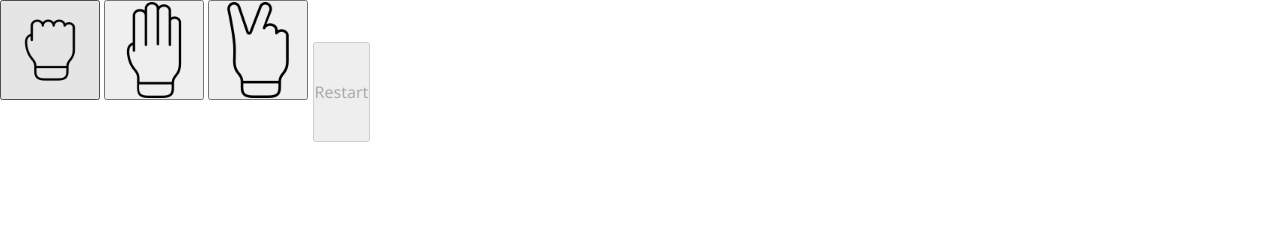
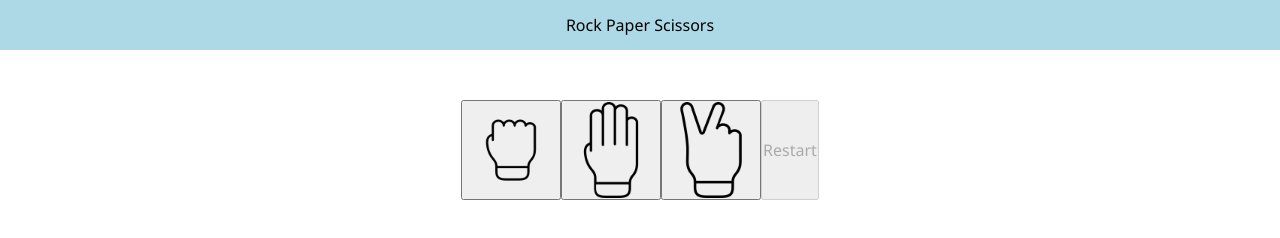
Before and after one commit to lburscheidt/rock-paper-scissors, a plain HTML site: page index.html in a window 1280 px wide. Drawn offline with Linux system fonts and the light colour scheme.

Commit message:
Style header

```diff
--- a/index.html
+++ b/index.html
@@ -7,12 +7,15 @@
 		<title>Rock Paper Scissors</title>
 	</head>
 	<body>
+		<header>Rock Paper Scissors</header>
+		<section>
 			<button id="rockBtn"><img src="rock.png"></button>
 			<button id="paperBtn"><img src="paper.png"></button>
 			<button id="scissorsBtn"><img src="scissors.png"></button>
 			<button id="restartBtn">Restart</button>
 			<div id="move"></div>
 			<div id="results"></div>
+		</section>
 	</body>
 	<script src="script.js"></script>
 </html>
--- a/style.css
+++ b/style.css
@@ -59,13 +59,32 @@ h6 {
 body {
 	height: 100vh;
 	width: 100vw;
+	display: flex;
+	flex-direction: column;
+	align-items: center;
+	justify-content: flex-start;
 }
 
 button {
 	height: 100px;
 }
 
+header {
+	height: 50px;
+	width: 100%;
+	display: flex;
+	justify-content: center;
+	align-items: center;
+	background-color: lightblue;
+	margin-bottom: 50px;
+}
+
 img {
 	height: 100%;
 	width: auto;
 }
+section {
+	display: flex;
+	justify-content: center;
+	align-items: center;
+}
```
Lines whose indentation alone changed are shown as unchanged.
